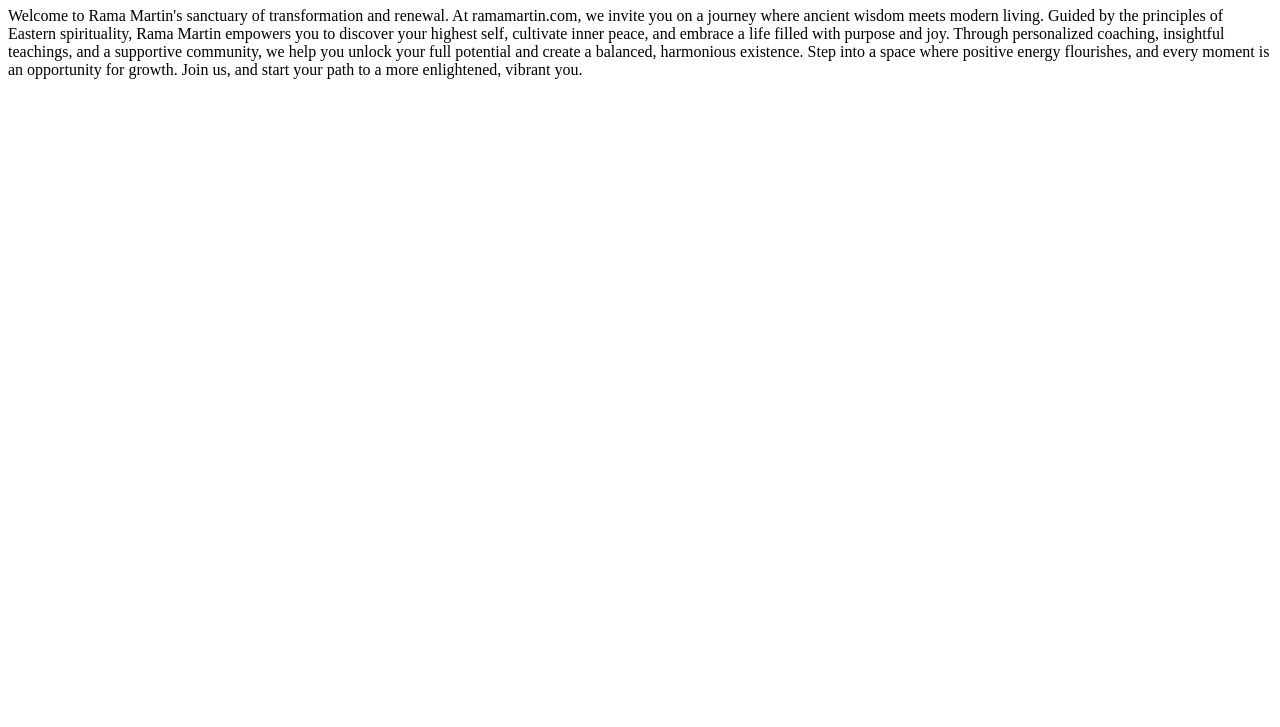
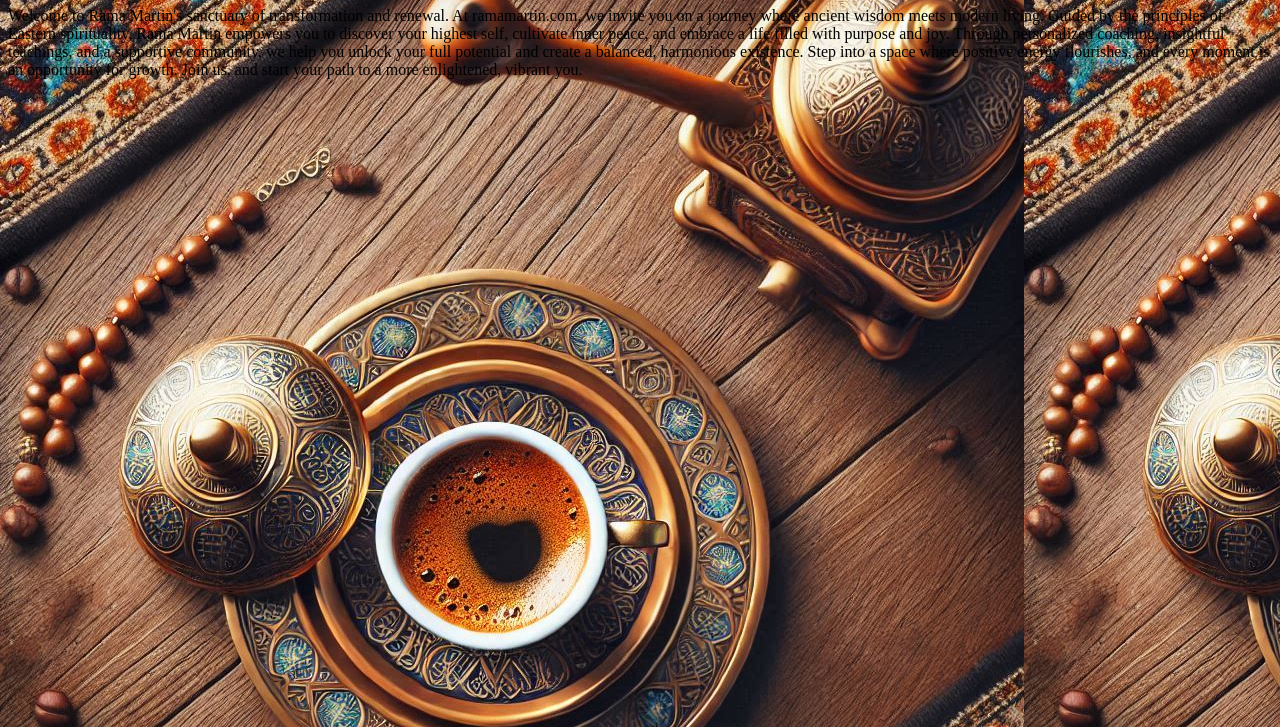
Before and after one commit to jaguardeer/ramamartindotcom, a plain HTML site: page index.html in a window 1280 px wide. Shown: the part 73-800 px from the top of the page. Drawn offline with Linux system fonts and the light colour scheme.

Commit message:
Update index.html

```diff
--- a/index.html
+++ b/index.html
@@ -1,7 +1,9 @@
 <!doctype html>
 <html>
-  <body>
+  <body background="/coffee.jpeg">
     <h1>Test ramamartin.com</h1>
+    <div>
     Welcome to Rama Martin's sanctuary of transformation and renewal. At ramamartin.com, we invite you on a journey where ancient wisdom meets modern living. Guided by the principles of Eastern spirituality, Rama Martin empowers you to discover your highest self, cultivate inner peace, and embrace a life filled with purpose and joy. Through personalized coaching, insightful teachings, and a supportive community, we help you unlock your full potential and create a balanced, harmonious existence. Step into a space where positive energy flourishes, and every moment is an opportunity for growth. Join us, and start your path to a more enlightened, vibrant you.
+    </div>
   </body>
 </html>
```
